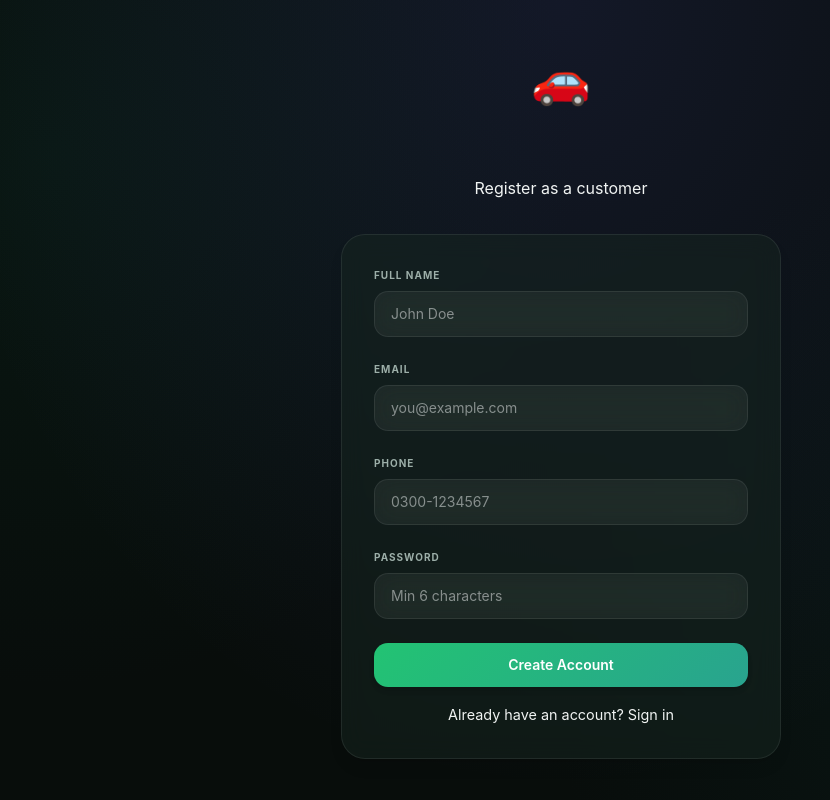
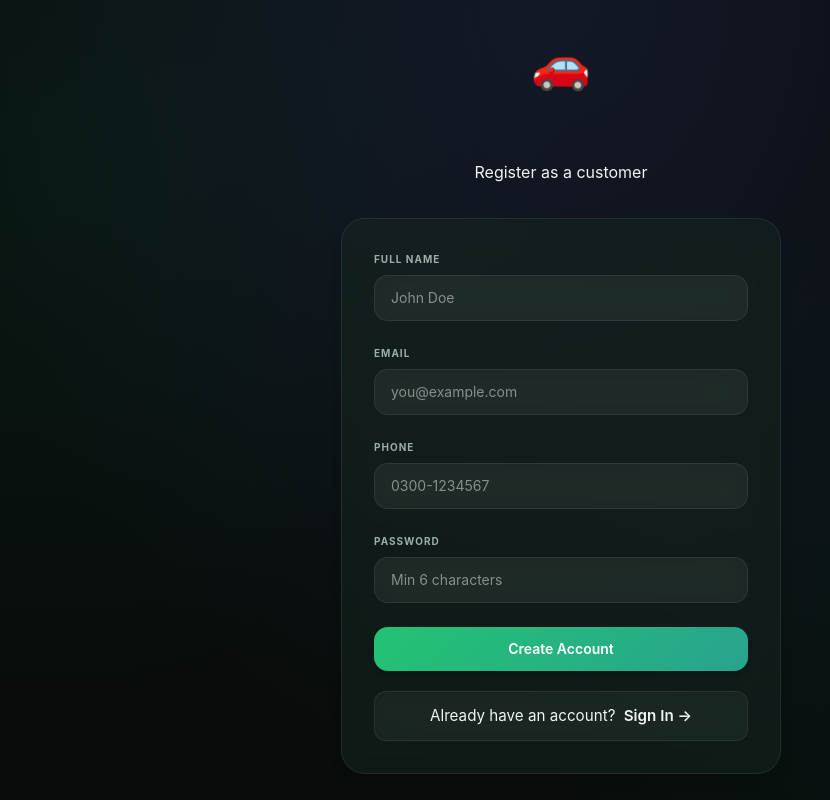
Before and after one commit to TAHAqaisrani/frontendForVehicleManagmentSystem-, a React (Vite) app: page /register in a window 1280 px wide. Shown: the whole page, without its empty margins (79-909 px from the left). Built offline with nearby package versions, Linux system fonts and the light colour scheme.

Commit message:
Enhance account link styling in Register component
Updated the account link section with improved styling and hover effects.

```diff
--- a/src/pages/auth/Register.jsx
+++ b/src/pages/auth/Register.jsx
@@ -59,9 +59,41 @@ export default function Register() {
               {loading ? 'Creating…' : 'Create Account'}
             </button>
           </form>
-          <p style={{ marginTop: '16px', textAlign: 'center', fontSize: '0.9rem', color: 'var(--muted)' }}>
-            Already have an account? <Link to="/login" style={{ color: 'var(--primary)' }}>Sign in</Link>
-          </p>
+        <p
+  style={{
+    marginTop: '20px',
+    textAlign: 'center',
+    fontSize: '0.95rem',
+    color: 'var(--muted)',
+    background: 'rgba(255,255,255,0.03)',
+    padding: '12px 16px',
+    borderRadius: '12px',
+    border: '1px solid rgba(255,255,255,0.08)',
+    backdropFilter: 'blur(6px)',
+  }}
+>
+  Already have an account?{' '}
+  <Link
+    to="/login"
+    style={{
+      color: 'var(--primary)',
+      fontWeight: '600',
+      textDecoration: 'none',
+      marginLeft: '4px',
+      transition: 'all 0.3s ease',
+    }}
+    onMouseOver={(e) => {
+      e.target.style.opacity = '0.8';
+      e.target.style.textDecoration = 'underline';
+    }}
+    onMouseOut={(e) => {
+      e.target.style.opacity = '1';
+      e.target.style.textDecoration = 'none';
+    }}
+  >
+    Sign In →
+  </Link>
+</p>
         </div>
       </div>
     </div>
```
